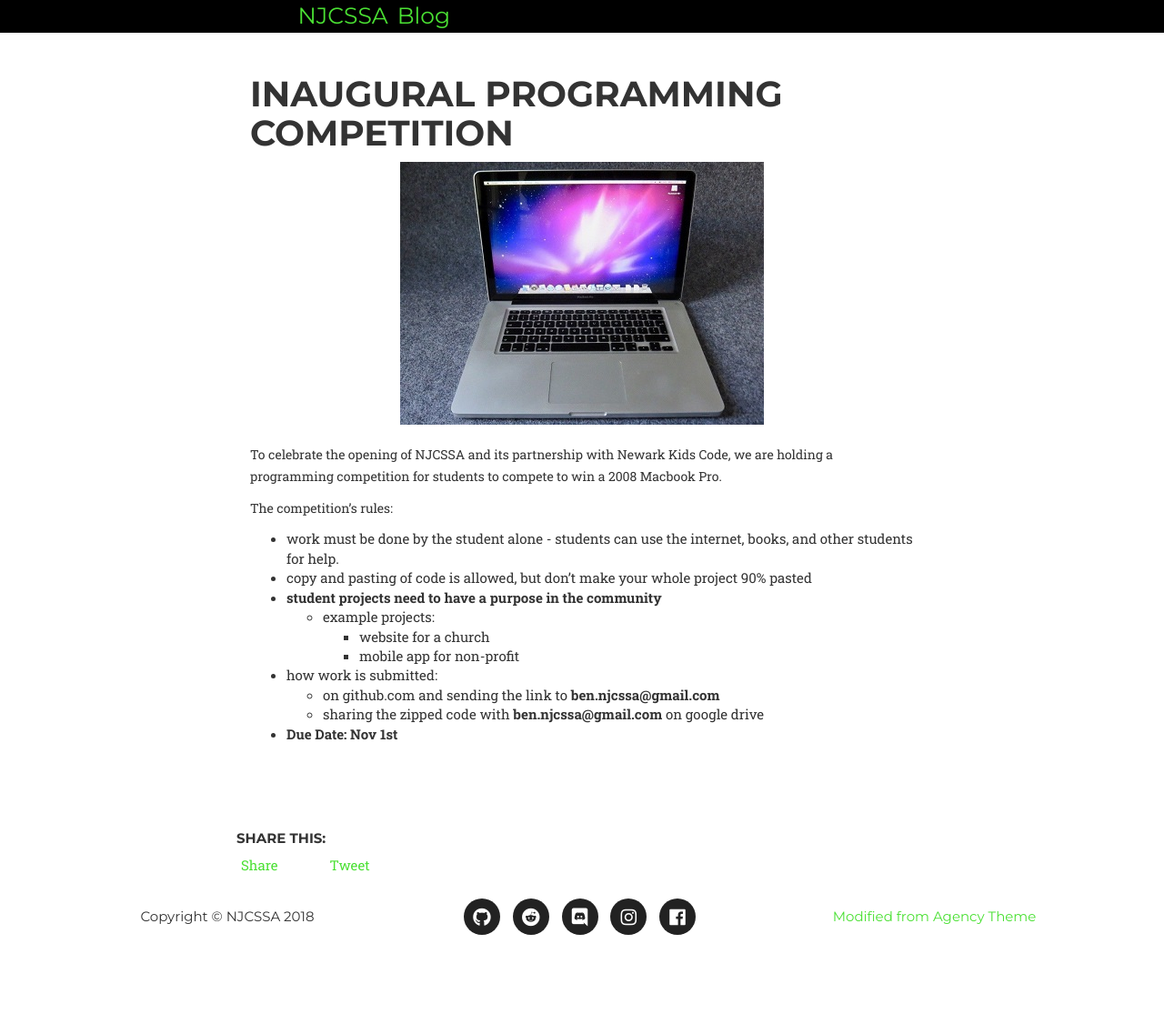
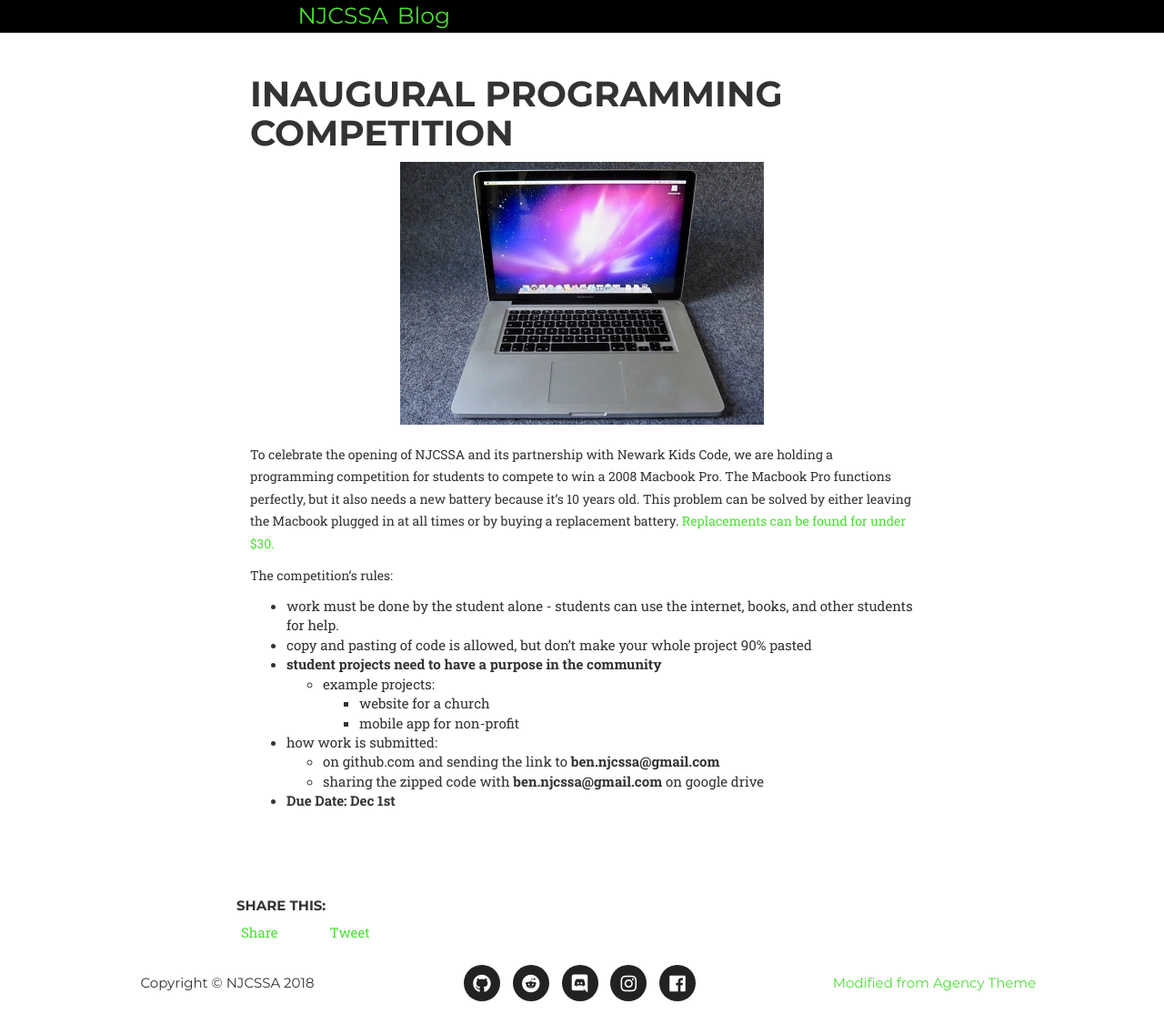
Before and after one commit to benjaminnow/njcssa, a Jekyll site: the page built from _posts/2018-9-22-opening-competition.markdown, in a window 1280 px wide. Shown: the whole page at 91% size. Built offline with Jekyll 4.4.1, drawn with Linux system fonts in a browser that asks for light colours; nearby versions of some CDN libraries; some web fonts are replaced; comment, search, counter and statistics services are not loaded; before the commit the page ends 1053 px from its top, so only the background shows below that.

Commit message:
made blog post plus changes

```diff
--- a/_posts/2018-9-22-opening-competition.markdown
+++ b/_posts/2018-9-22-opening-competition.markdown
@@ -23,6 +23,7 @@ link: /2018/09/22/opening-competition
 
 
 To celebrate the opening of NJCSSA and its partnership with Newark Kids Code, we are holding a programming competition for students to compete to win a 2008 Macbook Pro.
+The Macbook Pro functions perfectly, but it also needs a new battery because it's 10 years old. This problem can be solved by either leaving the Macbook plugged in at all times or by buying a replacement battery. [Replacements can be found for under $30.](https://www.ebay.com/sch/i.html?_nkw=macbook+pro+15+late+2008+battery&_sop=12)
 
 The competition's rules:
 * work must be done by the student alone - students can use the internet, books, and other students for help.
@@ -34,4 +35,4 @@ The competition's rules:
 * how work is submitted:
     * on github.com and sending the link to **ben.njcssa@gmail.com**
     * sharing the zipped code with **ben.njcssa@gmail.com** on google drive
-* **Due Date: Nov 1st**
+* **Due Date: Dec 1st**
```
Also changed, not shown: _posts/2018-09-27-24_365-launch.md (added, +17 -0 lines), img/portfolio/24_365-launch.PNG (added), img/portfolio/24_365-thumbnail.PNG (added).
